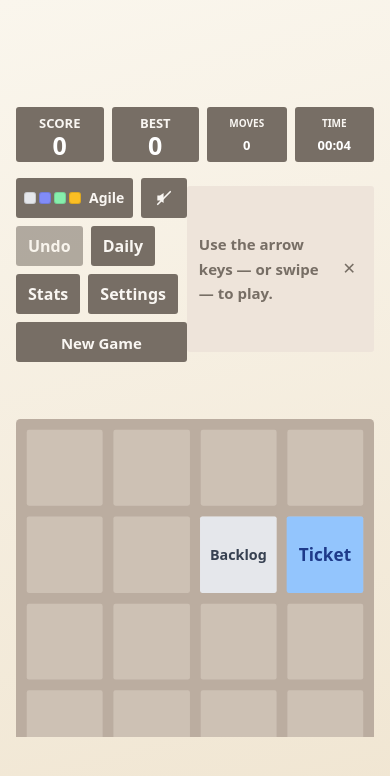
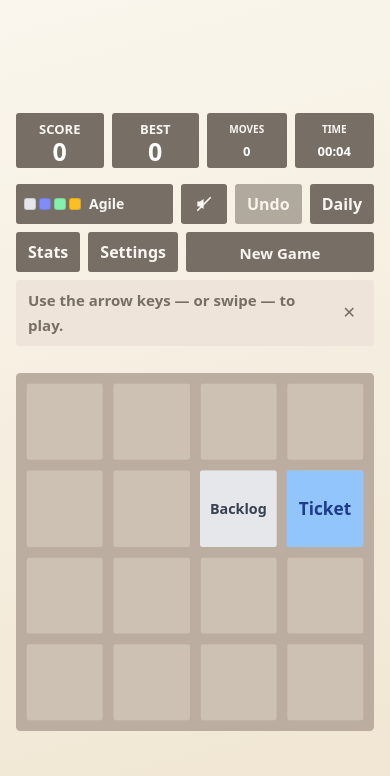
Before and after one commit to daniilperkin/2048-clone, a website: page index.html in a window 390 px wide. Drawn offline with Linux system fonts and the light colour scheme.

Commit message:
fix(mobile): stop the board frame from clipping the bottom row
On a phone the last row of a 5x5 board was cut off. Two separate causes:

1. .game-container carried margin-top: 40px from the original 2048 layout,
   but .board-frame (added later for the fluid scale) already reserves
   exactly 500px * --board-scale and clips its overflow. The 40px margin
   pushed the 500px board down inside that frame, so the bottom 40px —
   the last row — was clipped at every scale. Removed the margin; the
   frame owns the gap (40px desktop / 17px phone).

2. The scale was width-only. On a short visual viewport (browser chrome
   eats ~100px) a board that fits horizontally can still end below the
   fold. fitBoard now takes the smaller of the width fit and the height
   budget (visualViewport.height - board top - 16px), with a 0.45 floor.
   Dismissing the first-run hint re-runs the fit, since the board moves up.

Also: the first-run hint is a sibling of the controls row in a nowrap
flex line, so on a phone it was squeezed to ~176px wide and grew to 214px
tall (eight lines), pushing the board down. Under 540px it now takes its
own full-width row (~50px).

Verified at 360x640 and 390x844 with a 5x5 board: grid bottom sits 10px
inside the frame (was 40px outside), all five rows visible, 248 tests
still green.

```diff
--- a/js/application.js
+++ b/js/application.js
@@ -26,9 +26,19 @@ window.requestAnimationFrame(() => {
   const board = document.querySelector(".game-container");
   if (board) {
     const fitBoard = () => {
-      const available = board.parentElement ? board.parentElement.clientWidth : 0;
+      const parent = board.parentElement;
+      const available = parent ? parent.clientWidth : 0;
       if (!available) return; // hidden/headless: keep the design size
-      const scale = Math.min(1, available / 500);
+      // Width alone is not enough on phones: the header stack can leave less
+      // vertical room than the scaled board needs, and .board-frame clips
+      // whatever sticks out. Reserve the space the board really has below its
+      // own top edge, using the visual viewport when browser chrome shrinks it.
+      const vh = (window.visualViewport && window.visualViewport.height) || window.innerHeight;
+      const docTop = board.getBoundingClientRect().top + window.scrollY;
+      const heightBudget = vh - docTop - 16;
+      const widthScale = available / 500;
+      const heightScale = heightBudget > 0 ? heightBudget / 500 : widthScale;
+      const scale = Math.max(0.45, Math.min(1, widthScale, heightScale));
       document.documentElement.style.setProperty("--board-scale", String(scale));
     };
     fitBoard();
@@ -385,6 +395,8 @@ window.requestAnimationFrame(() => {
       dismiss.addEventListener("click", () => {
         hint.setAttribute("hidden", "");
         hintStorage.setFlag("hint-seen", true);
+        // The board moves up once the hint is gone: give it the freed height.
+        window.dispatchEvent(new Event("resize"));
       });
     }
   }
--- a/style/main.css
+++ b/style/main.css
@@ -225,7 +225,10 @@ hr {
   }
 }
 .game-container {
-  margin-top: 40px;
+  /* The .board-frame above already owns the gap and reserves exactly the
+   * scaled height; a margin here would push the 500px board down inside
+   * the clipped frame and cut its bottom row on phones. */
+  margin-top: 0;
   position: relative;
   padding: 15px;
   cursor: default;
@@ -738,6 +741,18 @@ body[data-theme="classic"] .tile.tile-2048 .tile-inner {
 
   .board-frame {
     margin-top: 17px;
+  }
+
+  /* The hint is a sibling of the controls row; without wrapping it gets
+   * squeezed into a 176px column and grows to ~214px tall (eight lines),
+   * pushing the board below the fold. Give it its own full-width row. */
+  .above-game {
+    flex-wrap: wrap;
+  }
+
+  .first-run-hint {
+    flex: 1 1 100%;
+    margin-top: 8px;
   }
 }
 
```
